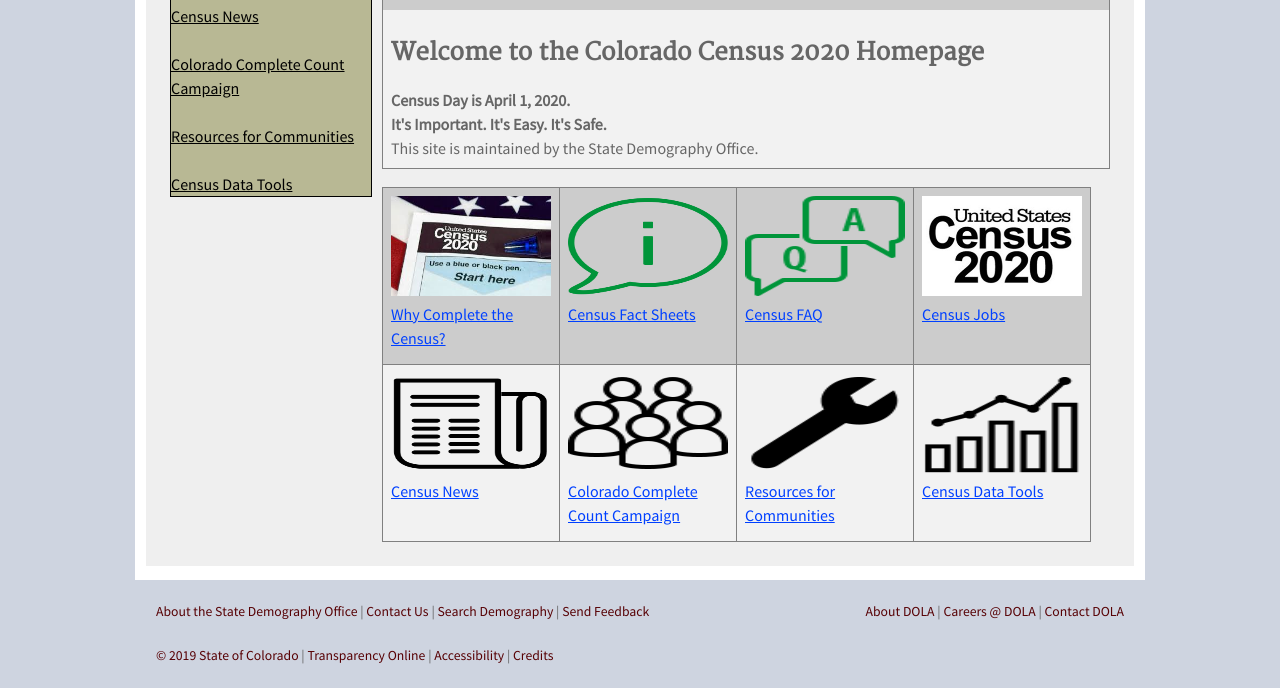
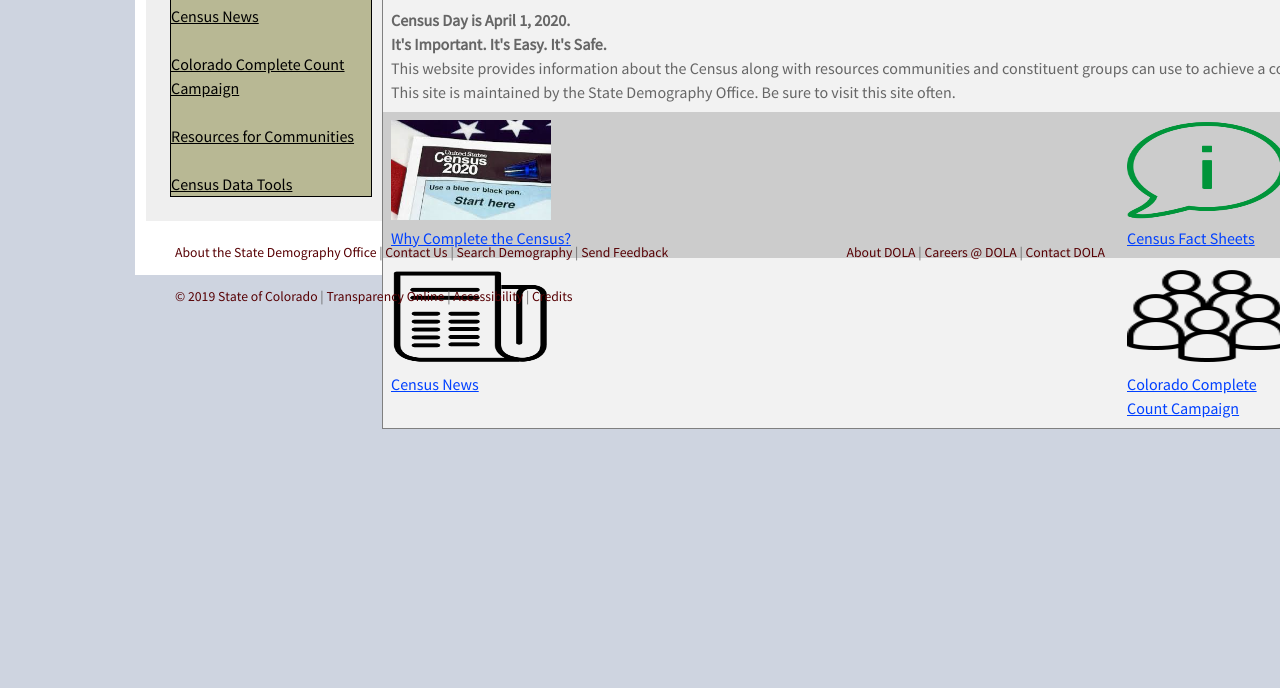
Before and after one commit to TBleess/Website_New, a Jekyll site: the page built from pages/5_CensusACS/census_2020_main.html, in a window 1280 px wide, cut to the strip 730-1418 px from the top of the page. Built offline with Jekyll 4.4.1, drawn with Linux system fonts in a browser that asks for light colours; after the commit the page ends 1159 px from its top, so only the background shows below that.

Commit message:
Add files via upload

```diff
--- a/pages/5_CensusACS/census_2020_main.html
+++ b/pages/5_CensusACS/census_2020_main.html
@@ -102,29 +102,26 @@
 <div class="column2">
 <div id="wide_box">
 <table background: transparent>
+<col width="180px">
+<col width="180px">
+<col width="180px">
+<col width="180px">
 <tr>
-<td valign="top" align="right" width = "710px" height="200px">
-	<img src="/images/AdobeStock_134849033.jpeg" alt="Everyone Counts in Colorado.  Show that you are here." style="width:710px;height:200px;"></img>
+<td vcolspan="4" align="top" align="right" height="120px">
+	<img src="/images/AdobeStock_134849033.jpeg" alt="Everyone Counts in Colorado.  Show that you are here." style="width:720px;height:120px;"></img>
 </td>
 </tr>
 <tr>
-<td valign="top" align="left" width="710px" height="100px">
+<td colspan="4" valign="top" align="left" width="710px" height="120px">
 <h2>Welcome to the Colorado Census 2020 Homepage</h2>
 <b>Census Day is April 1, 2020.</b> <br>
 <b>It's Important.  It's Easy.  It's Safe. </b><br>
-This site is maintained by the State Demography Office.
+This website provides information about the Census along with resources communities and constituent groups can use to achieve a complete count of people in Colorado.<br>
+This site is maintained by the State Demography Office.  Be sure to visit this site often.
 </td>
 </tr>
-</table>
-</div>
-<div>
-<table background: transparent border=1>
-<col width="160px">
-<col width="160px">
-<col width="160px">
-<col width="180px">
 <tr>
-<td valign="top" align="center" width="160px" height="160px">
+<td valign="top" align="center" height="120px">
     <div title="Everyone Counts in Colorado.  Show that you are here.">
 	    <a href='https://demography.dola.colorado.gov/census-acs/2020-census-completion/'>
 	    <img src="/images/c2020form.png" alt="Everyone Counts in Colorado.  Show that you are here." style="width:160px;height:100px;"></img>
@@ -132,7 +129,7 @@
 	</div>
 	<div title="Everyone Counts in Colorado.  Show that you are here."><a href='https://demography.dola.colorado.gov/census-acs/2020-census-completion/' class = "bt2" >Why Complete the Census?</a></div>
 </td>
-<td valign="top" align="center" width="160px" height="160px">
+<td valign="top" align="center" height="120px">
     <div title="Short descriptions of key census topics. Available for downloading.">
 			<a href='https://demography.dola.colorado.gov/census-acs/2020-factsheets/'>
 			<img src="/images/icons8-about-500.png" alt="Short descriptions of key census topics. Available for downloading." style="width:160px;height:100px;"></img>
@@ -142,7 +139,7 @@
 	  <a href='https://demography.dola.colorado.gov/census-acs/2020-factsheets/' class = "bt2">Census Fact Sheets</a>
 	</div>
 </td>
-<td valign="top" align="center" width="160px" height="160px">
+<td valign="top" align="center" height="120px">
     <div title="Answers to your questions about the Census, its contents, and how you complete it.">
 			<a href='https://demography.dola.colorado.gov/census-acs/2020-faq/'>
 			<img src="/images/icons8-faq-100.png" alt="Answers to your questions about the Census, its contents, and how you complete it." style="width:160px;height:100px;"></img>
@@ -152,7 +149,7 @@
 	  <a href='https://demography.dola.colorado.gov/census-acs/2020-faq/' class = "bt2">Census FAQ</a>
 	</div>
 </td>
-<td valign="top" align="center" width="180px" height="160px">
+<td valign="top" align="center" height="120px">
     <div title="A listing of Census jobs offered by the U.S. Census Bureau.">
 			<a href='https://demography.dola.colorado.gov/census-acs/2020-census-jobs/'>
 			<img src="/images/c2020logo.png" alt="A listing of Census jobs offered by the U.S. Census Bureau." style="width:160px;height:100px;"></img>
@@ -164,7 +161,7 @@
 </td>
 </tr>
 <tr>
-<td valign="top" align="center" width="160px" height="160px">
+<td valign="top" align="center" height="120px">
     <div title="A collection of news stories concerning the 2020 Census.">
 			<a href='https://demography.dola.colorado.gov/census-acs/2020-news/'>
 			<img src="/images/icons8-news-500.png" alt="A collection of news stories concerning the 2020 Census." style="width:160px;height:100px;"></img>
@@ -174,7 +171,7 @@
 		<a href='https://demography.dola.colorado.gov/census-acs/2020-news/' class = "bt2">Census News</a>
 	</div>
 </td>
-<td valign="top" align="center" width="160px" height="160px">
+<td valign="top" align="center" height="120px">
     <div title="The Colorado Complete Count Campaign (CCC) is a volunteer committee established to increase awareness about Census 2020	and to generate the best, most accurate, count in Colorado.">
 			<a href='https://demography.dola.colorado.gov/demography/2020CCCC/'>
 			<img src="/images/icons8-user-groups-filled-100.png" alt="The Colorado Complete Count Campaign (CCC) is a volunteer committee established to increase awareness about Census 2020 and to generate the best, most accurate, count in Colorado." style="width:160px;height:100px;"></img>
@@ -184,7 +181,7 @@
 		<a href='https://demography.dola.colorado.gov/demography/2020CCCC/' class = "bt2">Colorado Complete Count Campaign</a>
 	</div>
 </td>
-<td valign="top" align="center" width="160px" height="160px">
+<td valign="top" align="center" height="120px">
     <div title="Find resources, handouts, posters and other materials describing the 2020 Census. Coming soon.">
 			<a href='https://demography.dola.colorado.gov/census-acs/2020-resources/'>
 			<img src="/images/icons8-wrench-filled-100.png" alt="Find resources, handouts, posters and other materials describing the 2020 Census. Coming soon." style="width:160px;height:100px;"></img>
@@ -194,7 +191,7 @@
       <a href='https://demography.dola.colorado.gov/census-acs/2020-resources/' class = "bt2">Resources for Communities</a>
 	</div>
 </td>
-<td valign="top" align="center" width="180px" height="160px">
+<td valign="top" align="center"  height="120px">
     <div title="Online tools for identifying hard to count areas and to track census form submissions.">
 			<a href='https://demography.dola.colorado.gov/census-acs/2020-response-tracker/'>
 			<img src="/images/icons8-combo-chart-100.png" alt="Online tools for identifying hard to count areas and to track census form submissions." style="width:160px;height:100px;"></img>
@@ -207,6 +204,5 @@
 </table>
 </div>
 </div>
-</div>
 </body>
 </html>
```
